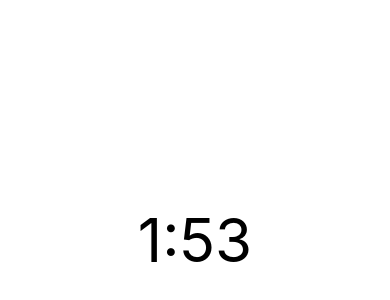
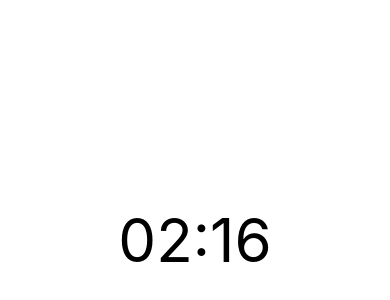
Before and after one commit to FurrukhJamal/Pomodoro-Timer, a React Native app: screen / in a window 390 px wide. Shown: the part 182-482 px from the top of the page. Built offline with nearby package versions, Linux system fonts and the light colour scheme.

Commit message:
Displaying zeros for timer

```diff
--- a/App.js
+++ b/App.js
@@ -5,7 +5,7 @@ export default class App extends React.Component {
   constructor(){
     super()
     this.state = {
-      seconds : 0,
+      seconds : 23,
       minutes : 2,
     }
   }
@@ -44,25 +44,32 @@ export default class App extends React.Component {
           }
           if(previousstate.seconds > 0)
           {
+
             return {
-              seconds: previousstate.seconds - 1,
-              minutes: previousstate.minutes
-                    }
-          }
-
-
-
-
+                seconds: previousstate.seconds - 1,
+                minutes: previousstate.minutes
+                      }
+        }
 
       }
 
     )
   }
 
+  addzero(value){
+    value = String(value)
+    if(value.length < 2)
+    {
+      value = "0" + value
+    }
+    return value
+  }
+
+
  render(){
    return (
      <View style={styles.container}>
-       <Text style = {{fontSize: 60}}>{this.state.minutes}:{this.state.seconds}</Text>
+       <Text style = {{fontSize: 60}}>{this.addzero(this.state.minutes)}:{this.addzero(this.state.seconds)}</Text>
      </View>
    );
  }
```
